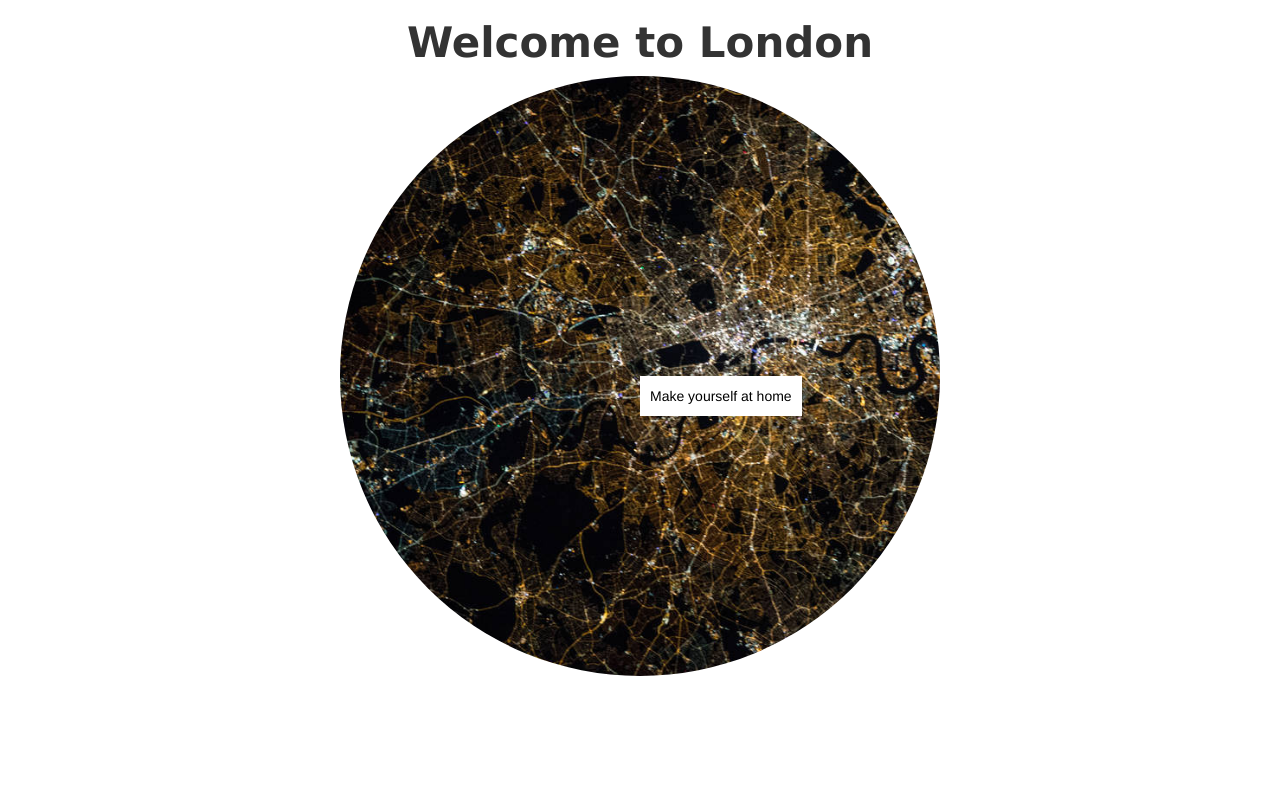
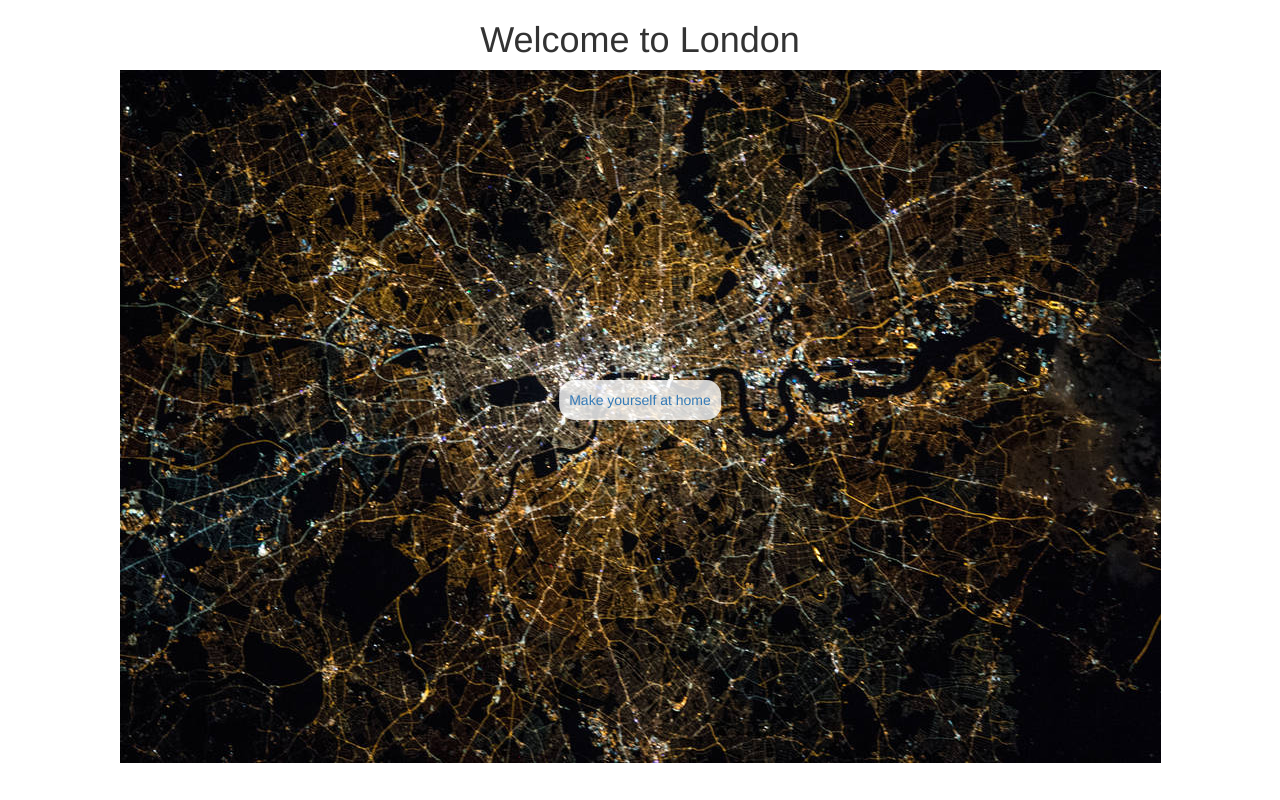
Before and after one commit to VytauteKedyte/londoner-to-be-website, a plain HTML site: page index.html in a window 1280 px wide. Drawn offline with Linux system fonts and the light colour scheme.

Commit message:
CSS - centering and transparency
Updated CSS so:
- enter link is centered
- image and text background have semi-opacity
- experimented with new pic and font family (using google fonts)

```diff
--- a/css/our-custom-styles.css
+++ b/css/our-custom-styles.css
@@ -1,42 +1,27 @@
-
-h1 {
+html{
   text-align: center;
-  font-family: Verdana, sans-serif;
-  font-weight: bold;
-  font-size: 3em;
+  font-family: 'Arvo';
+}
+.container{
+  position: relative;
+  text-align: center;
+  color: black;
+  opacity: 1;
 }
 
-.image-cropper {
-    width: 600px;
-    height: 600px;
-    position: relative;
-    overflow: hidden;
-    border-radius: 50%;
-    display: block;
-    margin: 0 auto;
+.container img{
+  opacity: 0.5;
+  filter: alpha(opacity=50); /*For IE8 and earlier*/
+  border-radius: 50%;
+  width: auto;
+
 }
-
-img {
-    display: inline;
-    margin: 0 auto;
-    height: 100%;
-    width: auto;
-}
-
 .enter {
   position: absolute;
-  top:50%;
+  top: 50%;
   left: 50%;
-  margin: 0 auto;
+  transform: translate(-50%, -50%);
+  background-color: rgba(360, 360, 360, 0.8);
+  padding: 10px;
+  border-radius: 15px;
 }
-
-a.button {
-    -webkit-appearance: button;
-    -moz-appearance: button;
-    appearance: button;
-    color: black;
-    text-align: center;
-    background: white;
-    margin:0 auto;
-    padding: 10px 10px 10px 10px;
-}
```
